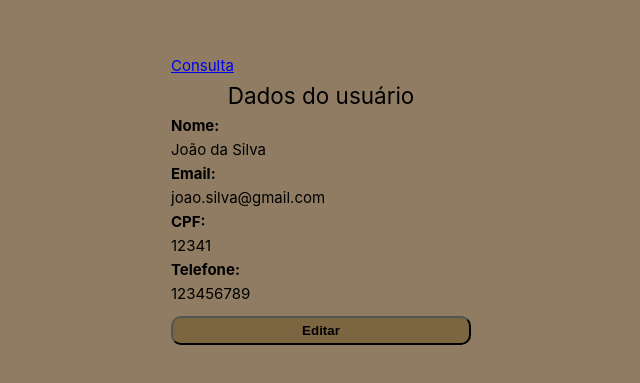
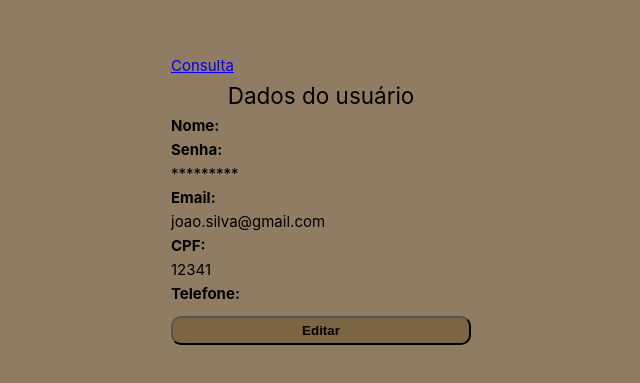
Before and after one commit to felipechatalov/Aap-Folou, a Vue app in the folder frontend/: page /consulta in a window 1280 px wide. Shown: the part 201-584 px from the top of the page, without its empty margins (319-959 px from the left). Built offline with nearby package versions, Linux system fonts and the light colour scheme.

Commit message:
Consulta atualizada

```diff
--- a/frontend/src/views/ConsultaView.vue
+++ b/frontend/src/views/ConsultaView.vue
@@ -4,13 +4,16 @@
       <form @submit.prevent="submitForm">
         <div>
           <label for="name">Nome:</label>
-          <p>{{ user.nome }}</p>
+          <p>{{ user.name }}</p>
+          <label for="password">Senha:</label>
+          <p v-if="mostrar_senha">{{ user.password }}</p>
+          <p v-else>*********</p>
           <label for="email">Email:</label>
           <p>{{ user.email }}</p>
           <label for="cpf">CPF:</label>
           <p>{{ user.cpf }}</p>
           <label for="phone">Telefone:</label>
-          <p>{{ user.telefone }}</p>
+          <p>{{ user.phone }}</p>
         </div>
         <button type="submit">Editar</button>
       </form>
@@ -21,13 +24,15 @@
 import dados from "@/assets/dados.json";
 
 export default {
-  data() {''
+  data() {
     return {
-      user: {}
+      user: {},
+      mostrar_senha: false
     }
   },
   created() {
     this.user = dados;
+    console.log(this.user.name);
   },
 };
 </script>
```
